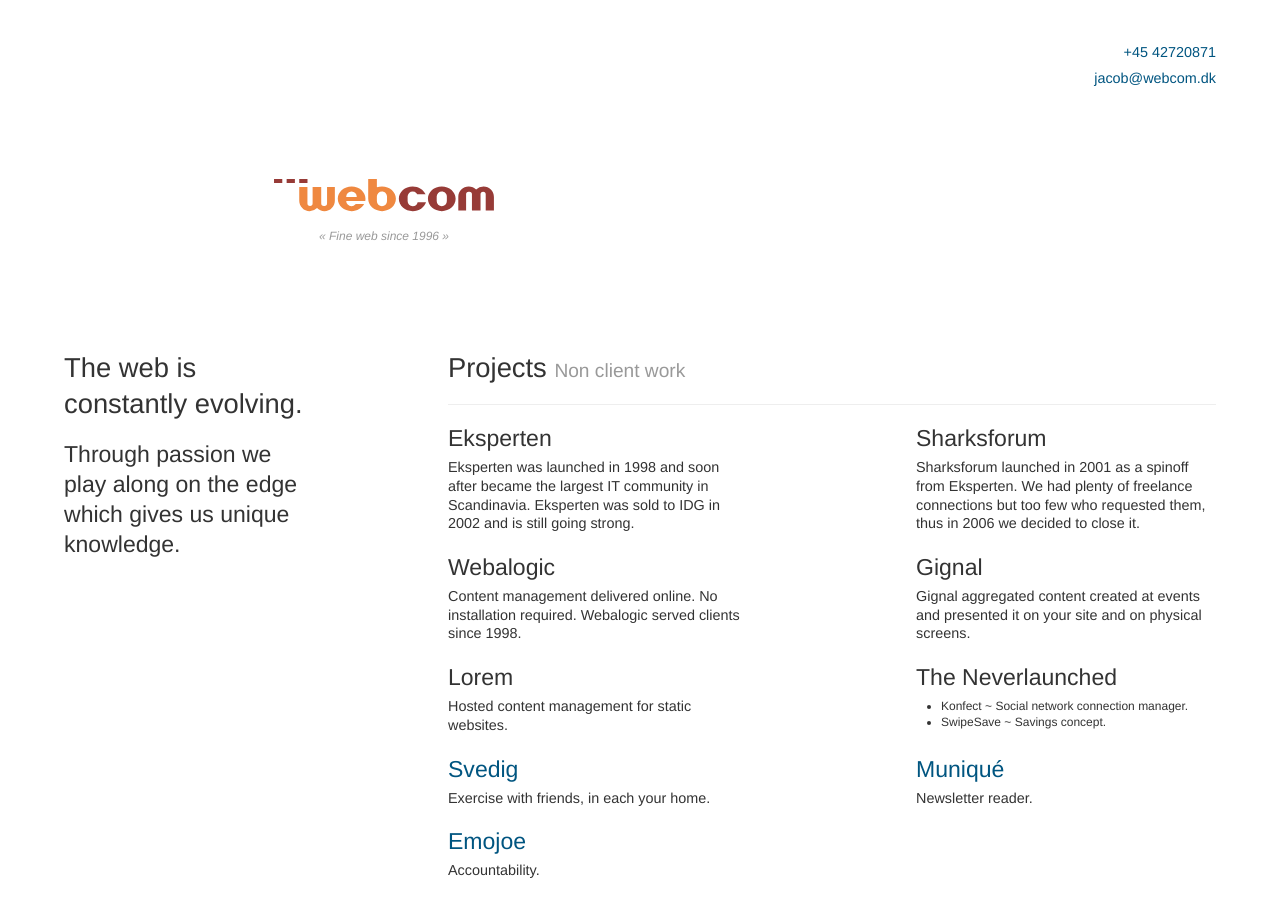
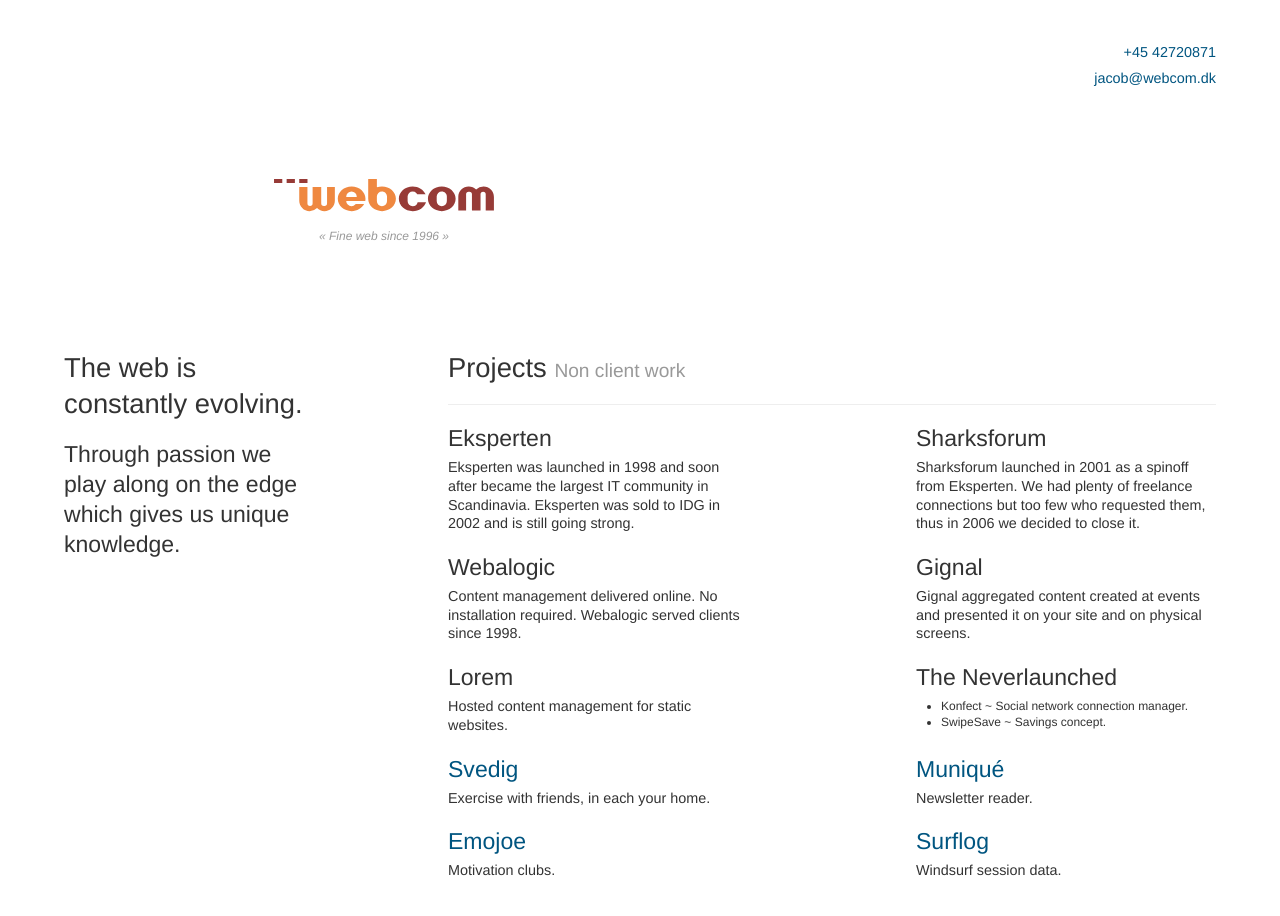
Before and after one commit to Webcom/webcom.github.io, a website: page index.html in a window 1280 px wide. Drawn offline with Linux system fonts and the light colour scheme.

Commit message:
surflog.app

```diff
--- a/index.html
+++ b/index.html
@@ -194,7 +194,11 @@
         </div>
         <div class="project">
           <h2><a href="https://emojoe.app/">Emojoe</a></h2>
-          <p>Accountability.</p>
+          <p>Motivation clubs.</p>
+        </div>
+        <div class="project">
+          <h2><a href="https://surflog.app">Surflog</a></h2>
+          <p>Windsurf session data.</p>
         </div>
       </section>
     </div>
```
